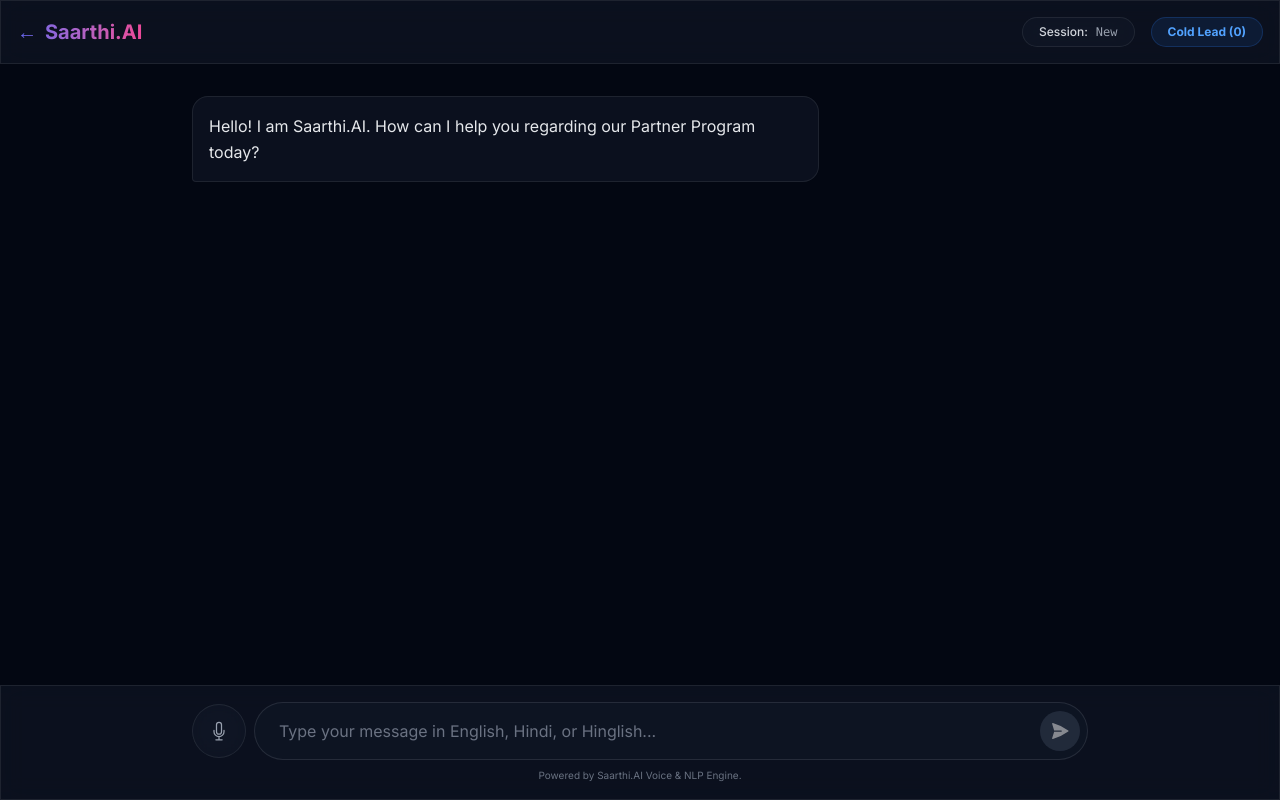
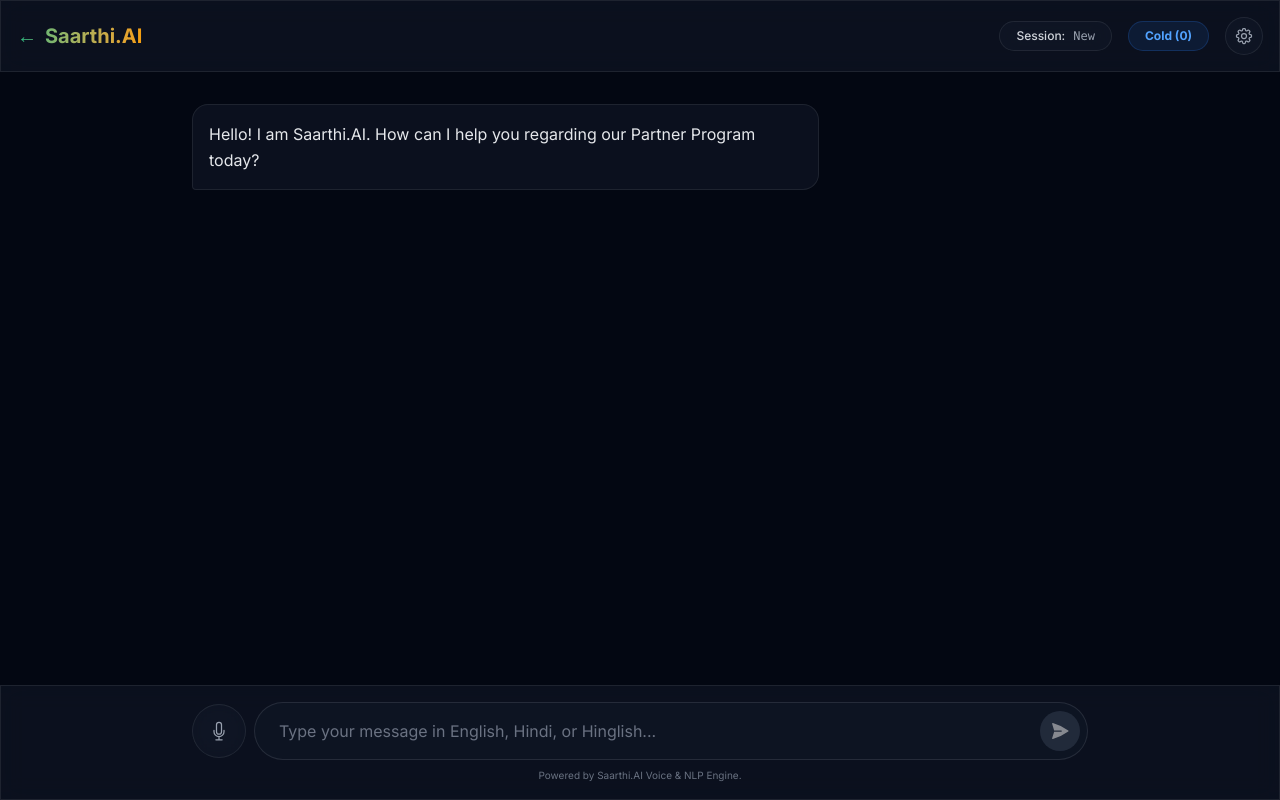
Before and after one commit to kartikkk2005/saarthi-ai, a Next.js app in the folder frontend/: page /chat in a window 1280 px wide. Built offline with nearby package versions, Linux system fonts and the light colour scheme.

Commit message:
feat: initialize frontend project with landing page, analytics dashboard, and voice-enabled chat interface

```diff
--- a/frontend/package.json
+++ b/frontend/package.json
@@ -11,7 +11,8 @@
   "dependencies": {
     "next": "16.2.4",
     "react": "19.2.4",
-    "react-dom": "19.2.4"
+    "react-dom": "19.2.4",
+    "react-icons": "^5.6.0"
   },
   "devDependencies": {
     "@tailwindcss/postcss": "^4",
--- a/frontend/src/app/chat/page.js
+++ b/frontend/src/app/chat/page.js
@@ -2,6 +2,7 @@
 
 import { useState, useRef, useEffect } from 'react';
 import Link from 'next/link';
+import { FiX, FiPlay } from 'react-icons/fi';
 
 export default function ChatPage() {
   const [messages, setMessages] = useState([{ role: 'assistant', content: 'Hello! I am Saarthi.AI. How can I help you regarding our Partner Program today?' }]);
@@ -10,6 +11,13 @@ export default function ChatPage() {
   const [leadStatus, setLeadStatus] = useState({ score: 0, classification: 'Cold' });
   const [isLoading, setIsLoading] = useState(false);
   const [isListening, setIsListening] = useState(false);
+
+  // Voice Settings State
+  const [speechRate, setSpeechRate] = useState(0.95);
+  const [selectedVoiceURI, setSelectedVoiceURI] = useState('');
+  const [availableVoices, setAvailableVoices] = useState([]);
+  const [showSettings, setShowSettings] = useState(false);
+
   const messagesEndRef = useRef(null);
 
   const scrollToBottom = () => {
@@ -20,42 +28,44 @@ export default function ChatPage() {
     scrollToBottom();
   }, [messages]);
 
-  // Pre-load voices to avoid the Chrome bug where getVoices() is empty on the first call
+  // Pre-load and manage voices
   useEffect(() => {
     if (typeof window !== 'undefined' && 'speechSynthesis' in window) {
-      window.speechSynthesis.getVoices();
-      window.speechSynthesis.onvoiceschanged = () => {
-        window.speechSynthesis.getVoices();
+      const loadVoices = () => {
+        const voices = window.speechSynthesis.getVoices();
+        if (voices.length > 0) {
+          setAvailableVoices(voices);
+          // Set default only if none is selected
+          if (!selectedVoiceURI) {
+            let bestVoice = voices.find(v => (v.lang.includes('hi') || v.lang.includes('IN')) && v.name.includes('Google'));
+            if (!bestVoice) bestVoice = voices.find(v => v.name.includes('Google') && v.lang.includes('UK'));
+            if (!bestVoice) bestVoice = voices.find(v => v.name.includes('Google') && v.lang.startsWith('en'));
+            if (!bestVoice) bestVoice = voices.find(v => v.lang.includes('hi') || v.lang.includes('IN'));
+            if (bestVoice) {
+              setSelectedVoiceURI(bestVoice.voiceURI);
+            }
+          }
+        }
       };
+
+      loadVoices();
+      window.speechSynthesis.onvoiceschanged = loadVoices;
     }
-  }, []);
+  }, [selectedVoiceURI]);
 
   // Handle Speech Synthesis (TTS)
   const speakResponse = (text) => {
     if ('speechSynthesis' in window) {
-      // Cancel any ongoing speech
       window.speechSynthesis.cancel();
       const utterance = new SpeechSynthesisUtterance(text);
 
-      // Get all available voices
-      const voices = window.speechSynthesis.getVoices();
+      if (selectedVoiceURI) {
+        const chosenVoice = availableVoices.find(v => v.voiceURI === selectedVoiceURI);
+        if (chosenVoice) utterance.voice = chosenVoice;
+      }
 
-      // Algorithm to find the most natural, human-like voice available
-      // 1. Prioritize high-quality "Google" cloud voices with an Indian accent (hi-IN or en-IN)
-      let bestVoice = voices.find(v => (v.lang.includes('hi') || v.lang.includes('IN')) && v.name.includes('Google'));
-
-      // 2. Fallback: Any premium "Google" English voice (usually UK Female or US Female sound great)
-      if (!bestVoice) bestVoice = voices.find(v => v.name.includes('Google') && v.lang.includes('UK'));
-      if (!bestVoice) bestVoice = voices.find(v => v.name.includes('Google') && v.lang.startsWith('en'));
-
-      // 3. Fallback: Any Indian/Hindi voice provided by the OS
-      if (!bestVoice) bestVoice = voices.find(v => v.lang.includes('hi') || v.lang.includes('IN'));
-
-      if (bestVoice) utterance.voice = bestVoice;
-
-      // Adjusting rate and pitch makes it sound significantly less robotic
-      utterance.rate = 0.95; // Slightly slower pacing sounds more thoughtful
-      utterance.pitch = 1.05; // Very slight pitch increase adds warmth
+      utterance.rate = speechRate;
+      utterance.pitch = 1.05;
 
       window.speechSynthesis.speak(utterance);
     }
@@ -75,7 +85,7 @@ export default function ChatPage() {
     }
 
     const recognition = new SpeechRecognition();
-    recognition.lang = 'en-IN'; // Can pick up Hindi and English mixed well
+    recognition.lang = 'en-IN';
     recognition.interimResults = false;
     recognition.maxAlternatives = 1;
 
@@ -86,7 +96,6 @@ export default function ChatPage() {
     recognition.onresult = (event) => {
       const transcript = event.results[0][0].transcript;
       setInput(transcript);
-      // Automatically send the message after a brief delay
       setTimeout(() => {
         handleSendEvent(transcript);
       }, 500);
@@ -133,7 +142,6 @@ export default function ChatPage() {
       setMessages(prev => [...prev, { role: 'assistant', content: data.response }]);
       setLeadStatus({ score: data.score, classification: data.classification });
 
-      // Speak the response aloud
       speakResponse(data.response);
 
     } catch (error) {
@@ -160,20 +168,86 @@ export default function ChatPage() {
   return (
     <div className="h-screen flex flex-col bg-gray-950">
       {/* Header */}
-      <header className="w-full p-4 flex justify-between items-center z-10 glass-panel border-b border-white/5">
+      <header className="w-full p-4 flex justify-between items-center z-10 glass-panel border-b border-white/5 relative">
         <Link href="/" className="text-xl font-bold bg-clip-text text-transparent bg-gradient-to-r from-primary-500 to-secondary-500 flex items-center gap-2">
           <span>←</span> Saarthi.AI
         </Link>
 
-        {/* Dynamic Lead Status Indicator */}
-        <div className="flex gap-4">
-          <div className="glass-panel px-4 py-1.5 rounded-full text-xs font-medium border border-white/5 flex items-center gap-2 text-gray-300">
+        <div className="flex gap-4 items-center">
+          {/* Dynamic Lead Status Indicator */}
+          <div className="hidden md:flex glass-panel px-4 py-1.5 rounded-full text-xs font-medium border border-white/5 items-center gap-2 text-gray-300">
             Session: <span className="font-mono text-gray-400">{sessionId ? sessionId.substring(0, 8) : 'New'}</span>
           </div>
           <div className={`px-4 py-1.5 rounded-full text-xs font-bold border flex items-center gap-2 transition-colors ${getStatusColor(leadStatus.classification)}`}>
-            {leadStatus.classification} Lead ({leadStatus.score})
+            {leadStatus.classification} ({leadStatus.score})
           </div>
+
+          {/* Settings Toggle */}
+          <button
+            onClick={() => setShowSettings(!showSettings)}
+            className="p-2 text-gray-400 hover:text-white glass-panel rounded-full border border-white/5 transition-all"
+            title="Voice Settings"
+          >
+            <svg xmlns="http://www.w3.org/2000/svg" fill="none" viewBox="0 0 24 24" strokeWidth={1.5} stroke="currentColor" className="w-5 h-5">
+              <path strokeLinecap="round" strokeLinejoin="round" d="M10.343 3.94c.09-.542.56-.94 1.11-.94h1.093c.55 0 1.02.398 1.11.94l.149.894c.07.424.384.764.78.93.398.164.855.142 1.205-.108l.737-.527a1.125 1.125 0 011.45.12l.773.774c.39.389.44 1.002.12 1.45l-.527.737c-.25.35-.272.806-.107 1.204.165.397.505.71.93.78l.893.15c.543.09.94.56.94 1.109v1.094c0 .55-.397 1.02-.94 1.11l-.893.149c-.425.07-.765.383-.93.78-.165.398-.143.854.107 1.204l.527.738c.32.447.269 1.06-.12 1.45l-.774.773a1.125 1.125 0 01-1.449.12l-.738-.527c-.35-.25-.806-.272-1.203-.107-.397.165-.71.505-.781.929l-.149.894c-.09.542-.56.94-1.11.94h-1.094c-.55 0-1.019-.398-1.11-.94l-.148-.894c-.071-.424-.384-.764-.781-.93-.398-.164-.854-.142-1.204.108l-.738.527c-.447.32-1.06.269-1.45-.12l-.773-.774a1.125 1.125 0 01-.12-1.45l.527-.737c.25-.35.273-.806.108-1.204-.165-.397-.505-.71-.93-.78l-.894-.15c-.542-.09-.94-.56-.94-1.109v-1.094c0-.55.398-1.02.94-1.11l.894-.149c.424-.07.765-.383.93-.78.165-.398.143-.854-.107-1.204l-.527-.738a1.125 1.125 0 01.12-1.45l.773-.773a1.125 1.125 0 011.45-.12l.737.527c.35.25.807.272 1.204.107.397-.165.71-.505.78-.929l.15-.894z" />
+              <path strokeLinecap="round" strokeLinejoin="round" d="M15 12a3 3 0 11-6 0 3 3 0 016 0z" />
+            </svg>
+          </button>
         </div>
+
+        {/* Settings Dropdown Panel */}
+        {showSettings && (
+          <div className="absolute top-20 right-4 w-80 glass-panel border border-white/10 rounded-2xl shadow-2xl p-5 z-50 animate-slide-up">
+            <h3 className="text-white font-semibold mb-4 text-sm flex items-center justify-between">
+              Voice Settings
+              <button onClick={() => setShowSettings(false)} className="text-gray-400 hover:text-white"><FiX /></button>
+            </h3>
+
+            <div className="space-y-4">
+              <div>
+                <label className="block text-xs text-gray-400 mb-1">Select Voice Profile</label>
+                <select
+                  className="w-full bg-gray-900/80 border border-white/10 rounded-lg p-2 text-sm text-gray-200 focus:ring-1 focus:ring-primary-500 outline-none"
+                  value={selectedVoiceURI}
+                  onChange={(e) => setSelectedVoiceURI(e.target.value)}
+                >
+                  {availableVoices.length > 0 ? (
+                    availableVoices.map((voice, idx) => (
+                      <option key={idx} value={voice.voiceURI}>
+                        {voice.name} ({voice.lang})
+                      </option>
+                    ))
+                  ) : (
+                    <option>Loading voices...</option>
+                  )}
+                </select>
+              </div>
+
+              <div>
+                <label className="block text-xs text-gray-400 mb-1 flex justify-between">
+                  <span>Speech Speed</span>
+                  <span>{speechRate.toFixed(2)}x</span>
+                </label>
+                <input
+                  type="range"
+                  min="0.5" max="2" step="0.05"
+                  value={speechRate}
+                  onChange={(e) => setSpeechRate(parseFloat(e.target.value))}
+                  className="w-full accent-primary-500"
+                />
+              </div>
+
+              <div className="pt-2">
+                <button
+                  onClick={() => speakResponse("This is a voice test for Saarthi.AI.")}
+                  className="w-full bg-white/5 hover:bg-white/10 border border-white/5 rounded-lg py-2 text-sm text-white transition-colors"
+                >
+                  <span className="flex items-center justify-center gap-2"><FiPlay /> Test Voice</span>
+                </button>
+              </div>
+            </div>
+          </div>
+        )}
       </header>
 
       {/* Chat Area */}
@@ -186,7 +260,7 @@ export default function ChatPage() {
                   ? 'bg-primary-600 text-white rounded-br-sm shadow-[0_0_20px_rgba(79,70,229,0.2)]'
                   : 'glass-panel text-gray-200 rounded-bl-sm border border-white/5'
               }`}>
-                <p className="leading-relaxed text-sm md:text-base">{msg.content}</p>
+                <p className="leading-relaxed text-sm md:text-base whitespace-pre-wrap">{msg.content}</p>
               </div>
             </div>
           ))}
--- a/frontend/src/app/dashboard/page.js
+++ b/frontend/src/app/dashboard/page.js
@@ -2,6 +2,7 @@
 
 import { useState, useEffect, useMemo } from 'react';
 import Link from 'next/link';
+import { FiStar } from 'react-icons/fi';
 
 export default function DashboardPage() {
   const [leads, setLeads] = useState([]);
@@ -187,7 +188,7 @@ export default function DashboardPage() {
                   {summaryResult && (
                     <div className="mb-6 p-4 glass-panel border border-secondary-500/30 rounded-xl animate-slide-up">
                       <h3 className="text-secondary-400 font-bold mb-3 flex items-center gap-2">
-                        ✨ AI Post-Call Summary
+                        <FiStar className="text-secondary-500" /> AI Post-Call Summary
                       </h3>
                       <div className="grid grid-cols-2 gap-4 text-sm">
                         <div className="col-span-2">
--- a/frontend/src/app/globals.css
+++ b/frontend/src/app/globals.css
@@ -1,20 +1,28 @@
 @import "tailwindcss";
 
 @theme {
-  --color-primary-500: #6366f1;
-  --color-primary-600: #4f46e5;
-  --color-secondary-500: #ec4899;
+  /* Minimalist OLED Fintech Theme - Neon Mint & Warm Gold */
+  --color-primary-300: #6ee7b7;
+  --color-primary-400: #34d399;
+  --color-primary-500: #10b981;
+  --color-primary-600: #059669;
+
+  --color-secondary-300: #fcd34d;
+  --color-secondary-400: #fbbf24;
+  --color-secondary-500: #f59e0b;
 }
 
 @layer base {
   :root {
-    --background: #030712;
-    --foreground: #f9fafb;
+    --background: #020408; /* Ultra-deep OLED-friendly blue-black */
+    --foreground: #f8fafc;
   }
 
   body {
     background-color: var(--background);
     color: var(--foreground);
+    background-image: radial-gradient(circle at top right, rgba(16, 185, 129, 0.05), transparent 40%),
+                      radial-gradient(circle at bottom left, rgba(245, 158, 11, 0.04), transparent 40%);
   }
 }
 
```
Also changed, not shown: frontend/src/app/page.js (+4 -3 lines), 1 other file (tests, documents, lock files or other folders).
